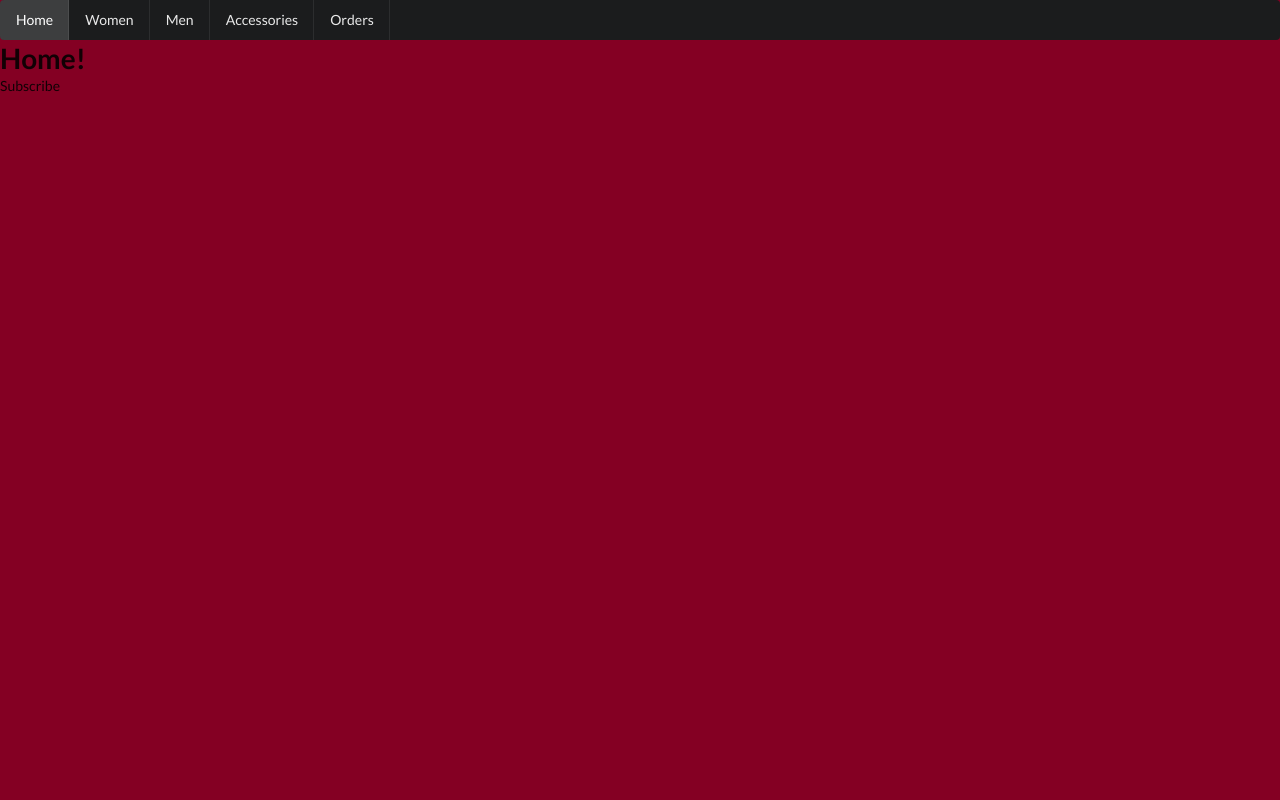
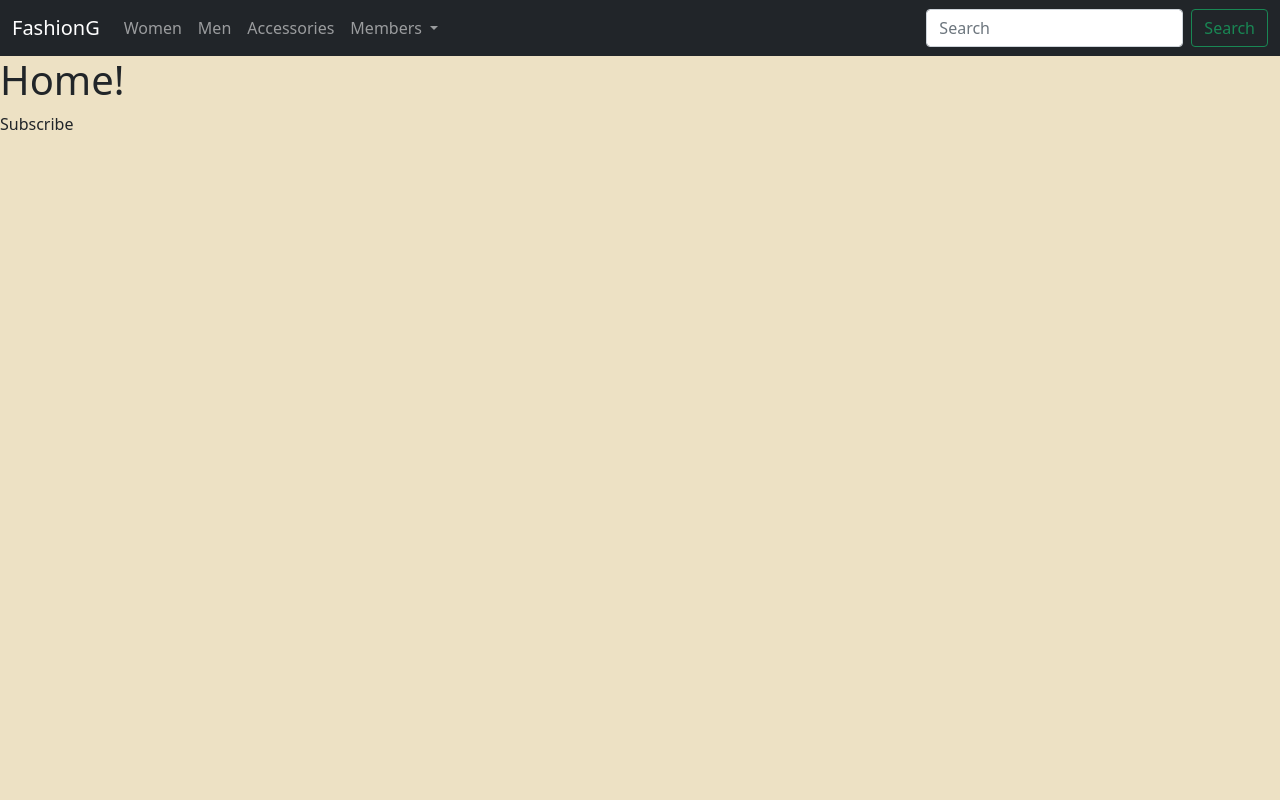
Before and after one commit to alexxgz/ecommerce_project, a Django app: page / in a window 1280 px wide. Run offline with Django 3.2, Linux system fonts and the light colour scheme; some libraries are stand-ins or nearby versions.

Commit message:
Switched to bootstrap and got nav bar and sign in/sign up modals up

```diff
--- a/ecomm_app/static/css/style.css
+++ b/ecomm_app/static/css/style.css
@@ -1,6 +1,6 @@
 body {
-    background-color: rgb(132, 0, 35);
+    background-color: rgb(237, 225, 196);
 }
 a {
-    color: azure;
+    color: rgb(204, 225, 235);
 }
--- /dev/null
+++ b/ecomm_app/static/js/main.js
@@ -0,0 +1,3 @@
+$('ui.modal')
+    .modal('attach events', '.button', 'show')
+    ;
--- a/ecomm_app/templates/base.html
+++ b/ecomm_app/templates/base.html
@@ -5,24 +5,116 @@
     <meta charset="UTF-8">
     <meta name="viewport" content="width=device-width, initial-scale=1.0">
     <title>FashionG</title>
-    <link rel="stylesheet" href="https://cdnjs.cloudflare.com/ajax/libs/semantic-ui/2.4.1/semantic.min.css" integrity="sha512-8bHTC73gkZ7rZ7vpqUQThUDhqcNFyYi2xgDgPDHc+GXVGHXq+xPjynxIopALmOPqzo9JZj0k6OqqewdGO3EsrQ==" crossorigin="anonymous" />
-    <link rel="stylesheet" type="text/css" href="semantic/dist/semantic.min.css">
+    <link href="https://cdn.jsdelivr.net/npm/bootstrap@5.0.0-beta1/dist/css/bootstrap.min.css" rel="stylesheet" integrity="sha384-giJF6kkoqNQ00vy+HMDP7azOuL0xtbfIcaT9wjKHr8RbDVddVHyTfAAsrekwKmP1" crossorigin="anonymous">
     <link rel="stylesheet" type="text/css" href="{% static 'css/style.css' %}">
     {% block scripts %} {% endblock %}
 </head>
 <body>
+    <!--Nav Bar-->
     <header>
-        <nav>
-            <div class="ui inverted menu">
-                <a class="active item" href="/">Home</a>
-                <a class="item" href="/women">Women</a>
-                <a class="item" href="/men">Men</a>
-                <a class="item" href="/accessories">Accessories</a>
-                <a class="item" href="/orders">Orders</a>
+        <nav class="navbar navbar-expand-lg navbar-dark bg-dark">
+            <div class="container-fluid">
+                <a class="navbar-brand" href="/">FashionG</a>
+                <button class="navbar-toggler" type="button" data-bs-toggle="collapse" data-bs-target="#navbarSupportedContent" aria-controls="navbarSupportedContent" aria-expanded="false" aria-label="Toggle navigation">
+                    <span class="navbar-toggler-icon"></span>
+                </button>
+                <div class="collapse navbar-collapse" id="navbarSupportedContent">
+                    <ul class="navbar-nav me-auto mb-2 mb-lg-0">
+                        <li class="nav-item">
+                            <a class="nav-link" href="/women">Women</a>
+                        </li>
+                        <li class="nav-item">
+                            <a class="nav-link" href="/men">Men</a>
+                        </li>
+                        <li class="nav-item">
+                            <a class="nav-link" href="/accessories">Accessories</a>
+                        </li>
+                        <li class="nav-item dropdown">
+                            <a class="nav-link dropdown-toggle" href="#" id="navbarDropdown" role="button" data-bs-toggle="dropdown" aria-expanded="false">
+                            Members
+                            </a>
+                            <ul class="dropdown-menu" aria-labelledby="navbarDropdown">
+                                <li><button type="button" class="btn btn-outline-dark" data-bs-toggle="modal" data-bs-target="#exampleModal">Access Your Account</button></li>
+                                <li><hr class="dropdown-divider"></li>
+                                <li><button type="button" class="btn btn-outline-dark" data-bs-toggle="modal" data-bs-target="#staticBackdrop">Become A Member</button></li>
+                            </ul>
+                        </li>
+                    </ul>
+                    <form class="d-flex">
+                        <input class="form-control me-2" type="search" placeholder="Search" aria-label="Search">
+                        <button class="btn btn-outline-success" type="submit">Search</button>
+                    </form>
+                </div>
             </div>
         </nav>
     </header>
     <section>
+    <!-- Modal For Sign In -->
+    <div>
+    <div class="modal fade" id="exampleModal" tabindex="-1" aria-labelledby="exampleModalLabel" aria-hidden="true">
+        <div class="modal-dialog">
+            <div class="modal-content">
+                <div class="modal-header">
+                    <h5 class="modal-title" id="exampleModalLabel">Become A Member</h5>
+                    <button type="button" class="btn-close" data-bs-dismiss="modal" aria-label="Close"></button>
+                </div>
+                <div class="modal-body">
+                    <!--Sign in Form-->
+                    <div class="mb-3 row">
+                        <label for="inputEmail" class="col-sm-2 col-form-label">Email</label>
+                        <div class="col-sm-10">
+                            <input type="email" class="form-control" id="inputEmail">
+                        </div>
+                    </div>
+                    <div class="mb-3 row">
+                        <label for="inputPassword" class="col-sm-2 col-form-label">Password</label>
+                        <div class="col-sm-10">
+                            <input type="password" class="form-control" id="inputPassword">
+                        </div>
+                    </div>
+                </div>
+                <!--Model Continued-->
+                <div class="modal-footer">
+                    <button type="button" class="btn btn-secondary" data-bs-dismiss="modal">Close</button>
+                    <button type="button" class="btn btn-primary">Sign Up</button>
+                </div>
+            </div>
+        </div>
+    </div>
+    </div>
+    <!-- Modal For Sign Up -->
+    <div>
+    <div class="modal fade" id="staticBackdrop" data-bs-backdrop="static" data-bs-keyboard="false" tabindex="-1" aria-labelledby="staticBackdropLabel" aria-hidden="true">
+        <div class="modal-dialog modal-dialog-scrollable">
+            <div class="modal-content">
+                <div class="modal-header">
+                    <h5 class="modal-title" id="staticBackdropLabel">Become A Member</h5>
+                    <button type="button" class="btn-close" data-bs-dismiss="modal" aria-label="Close"></button>
+                </div>
+                <div class="modal-body">
+                    <!--Sign Up Form-->
+                <div class="mb-3 row">
+                    <label for="inputEmail" class="col-sm-2 col-form-label">Email</label>
+                    <div class="col-sm-10">
+                        <input type="email" class="form-control" id="inputEmail">
+                    </div>
+                </div>
+                <div class="mb-3 row">
+                    <label for="inputPassword" class="col-sm-2 col-form-label">Password</label>
+                    <div class="col-sm-10">
+                        <input type="password" class="form-control" id="inputPassword">
+                    </div>
+                </div>
+                </div>
+                <!-- Model continued-->
+                <div class="modal-footer">
+                    <button type="button" class="btn btn-secondary" data-bs-dismiss="modal">Close</button>
+                    <button type="button" class="btn btn-primary">Sign Up</button>
+                </div>
+            </div>
+        </div>
+    </div>
+    </div>
         {% block content %}
         {% endblock %}
     </section>
@@ -31,14 +123,9 @@
             Subscribe
         </div>
     </footer>
-
-    <script src="https://cdnjs.cloudflare.com/ajax/libs/semantic-ui/2.4.1/semantic.min.js" integrity="sha512-dqw6X88iGgZlTsONxZK9ePmJEFrmHwpuMrsUChjAw1mRUhUITE5QU9pkcSox+ynfLhL15Sv2al5A0LVyDCmtUw==" crossorigin="anonymous"></script>
-    <script
-        src="https://code.jquery.com/jquery-3.5.1.js"
-        integrity="sha256-QWo7LDvxbWT2tbbQ97B53yJnYU3WhH/C8ycbRAkjPDc="
-        crossorigin="anonymous">
-    </script>
-    <script src="semantic/dist/semantic.min.js"></script>
+    <script src="https://code.jquery.com/jquery-3.5.1.js" integrity="sha256-QWo7LDvxbWT2tbbQ97B53yJnYU3WhH/C8ycbRAkjPDc=" crossorigin="anonymous"></script>
+    <script src="https://cdnjs.cloudflare.com/ajax/libs/popper.js/1.14.3/umd/popper.min.js" integrity="sha384-ZMP7rVo3mIykV+2+9J3UJ46jBk0WLaUAdn689aCwoqbBJiSnjAK/l8WvCWPIPm49" crossorigin="anonymous"></script>
+    <script src="https://stackpath.bootstrapcdn.com/bootstrap/4.1.3/js/bootstrap.min.js" integrity="sha384-ChfqqxuZUCnJSK3+MXmPNIyE6ZbWh2IMqE241rYiqJxyMiZ6OW/JmZQ5stwEULTy" crossorigin="anonymous"></script>
+    <script src="https://cdn.jsdelivr.net/npm/bootstrap@5.0.0-beta1/dist/js/bootstrap.bundle.min.js" integrity="sha384-ygbV9kiqUc6oa4msXn9868pTtWMgiQaeYH7/t7LECLbyPA2x65Kgf80OJFdroafW" crossorigin="anonymous"></script>
 </body>
-
 </html>
--- /dev/null
+++ b/ecomm_app/templates/login.html
@@ -0,0 +1,4 @@
+{% extends 'base.html' %}
+{% block content %}
+    <h1>Log in!</h1>
+{% endblock %}
--- /dev/null
+++ b/ecomm_app/templates/signup.html
@@ -0,0 +1,4 @@
+{% extends 'base.html' %}
+{% block content %}
+    <h1>Sign up!</h1>
+{% endblock %}
--- a/ecomm_app/urls.py
+++ b/ecomm_app/urls.py
@@ -6,5 +6,7 @@ urlpatterns = [
     path('women/', views.women, name='women'),
     path('men/', views.men, name='men'),
     path('accessories/', views.accessories, name='accessories'),
-    path('orders', views.orders, name='orders'),
+    path('orders/', views.orders, name='orders'),
+    # path('login/', views.login, name='login'),
+    # path('signup/', views.signup, name='signup'),
 ]
```
Also changed, not shown: 1 other file.
